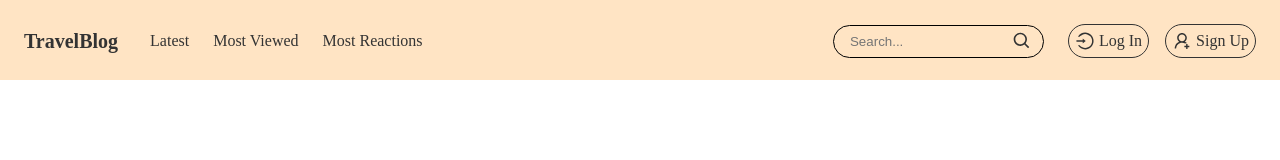
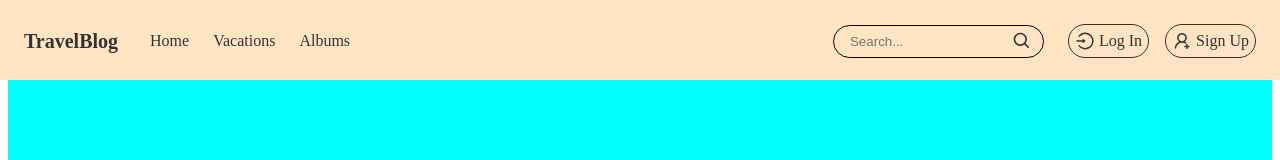
Before and after one commit to X-Career/X17-Project-HDT, a Next.js app: page / in a window 1280 px wide. Shown: the top 160 px of the page. Built offline with nearby package versions, Linux system fonts and the light colour scheme.

Commit message:
add main layout, modify routes, add header

```diff
--- a/jsconfig.json
+++ b/jsconfig.json
@@ -2,6 +2,7 @@
   "compilerOptions": {
     "paths": {
       "@/*": ["./src/*"]
-    }
+    },
+    "target": "es6"
   }
 }
--- a/src/components/header/Header.js
+++ b/src/components/header/Header.js
@@ -1,3 +1,5 @@
+"use client";
+
 import Link from "next/link";
 import Image from "next/image";
 import styles from "./Header.module.scss";
@@ -20,14 +22,22 @@ const Header = () => {
           </Link>
           <div className={styles.navBar}>
             <Link href="/" className={styles.navItem}>
-              Latest
+              Home
             </Link>
-            <Link href="/" className={styles.navItem}>
-              Most Viewed
+            <Link href="/vacations" className={styles.navItem}>
+              Vacations
             </Link>
-            <Link href="/" className={styles.navItem}>
-              Most Reactions
+            <Link href="/albums" className={styles.navItem}>
+              Albums
             </Link>
+            {/* Chỉ render khi người dùng đăng nhập hoặc có thể render trong Home
+            Page */}
+            {/* <Link href="/create-vacation" className={styles.navItem}>
+              Create vacation
+            </Link>
+            <Link href="/create-album" className={styles.navItem}>
+              Create album
+            </Link> */}
           </div>
         </div>
 
--- a/src/pages/_app.js
+++ b/src/pages/_app.js
@@ -1,11 +1,18 @@
 import "@/styles/globals.css";
 import store from "../../redux/store";
 import { Provider } from "react-redux";
+import Header from "@/components/header/Header";
+import Footer from "@/components/footer/Footer";
+import styles from "@/styles/Home.module.css";
 
 export default function App({ Component, pageProps }) {
   return (
     <Provider store={store}>
-      <Component {...pageProps} />
+      <Header />
+      <div className={styles.main}>
+        <Component {...pageProps} />
+      </div>
+      <Footer />
     </Provider>
   );
 }
--- a/src/pages/index.js
+++ b/src/pages/index.js
@@ -10,9 +10,7 @@ const inter = Inter({ subsets: ["latin"] });
 export default function Home() {
   return (
     <main>
-      <Header />
       <div className={styles.main}>Home Page</div>
-      <Footer />
     </main>
   );
 }
--- a/src/styles/Home.module.css
+++ b/src/styles/Home.module.css
@@ -3,4 +3,7 @@
   justify-content: center;
   align-items: center;
   min-height: 100vh;
+  max-width: 1264px;
+  background-color: aqua;
+  margin: 0 auto;
 }
```
Also changed, not shown: src/pages/albums/index.js (added, +7 -0 lines), src/pages/create-album/index.js (added, +7 -0 lines), src/pages/create-vacation/index.js (added, +7 -0 lines), src/pages/vacations/index.js (added, +7 -0 lines).
